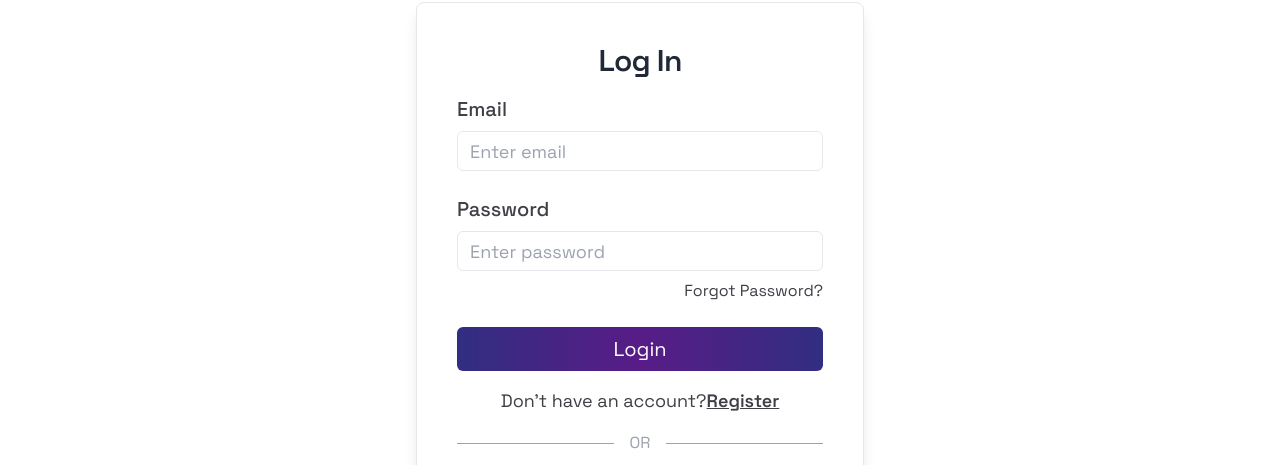
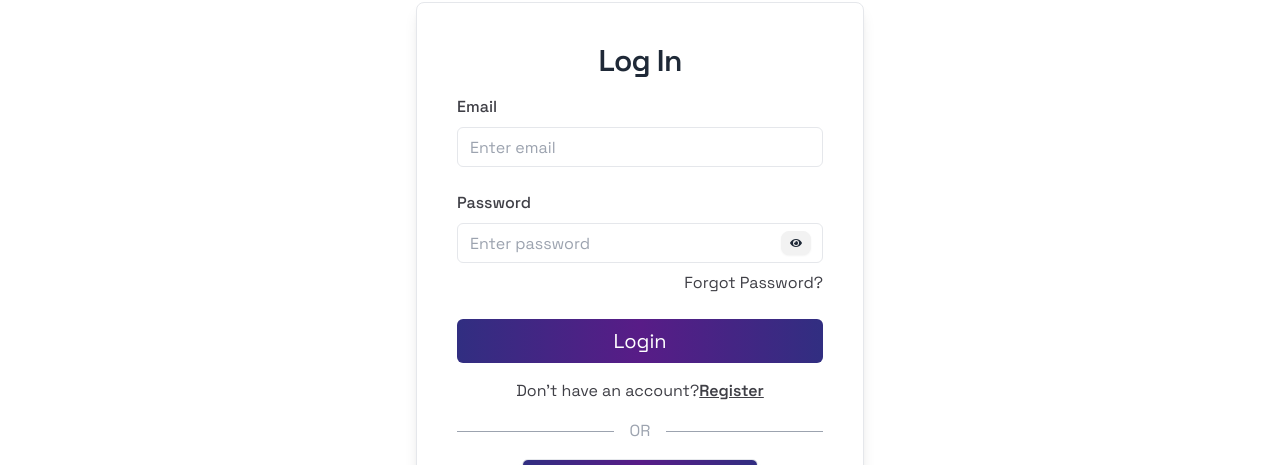
Before and after one commit to mitu058/chill-gamer-client, a React (Vite) app: page /login in a window 1280 px wide. Shown: the part 122-587 px from the top of the page. Built offline with nearby package versions, Linux system fonts and the light colour scheme; no server answers.

Commit message:
linkup social icon with social media

```diff
--- a/src/Components/AddReview.jsx
+++ b/src/Components/AddReview.jsx
@@ -40,7 +40,7 @@ const handelAddReview = e =>{
                 icon: 'success',
                 confirmButtonText: 'Close'
               })
-              form.reset()
+
               navigate('/myreview')
         }
 
--- a/src/Components/AllReview.jsx
+++ b/src/Components/AllReview.jsx
@@ -33,7 +33,7 @@ const AllReview = () => {
   return (
     <div className="my-16 w-[80%] mx-auto">
       <div className="text-center pb-6">
-        <h2 className="text-4xl font-bold">All Reviews</h2>
+        <h2 className="text-4xl pb-4 font-bold">All Reviews</h2>
         <p>Discover a hub of honest and in-depth reviews for all your favorite games. Explore ratings, insights <br /> and experiences from gamers worldwide to guide your next pick.</p>
       </div>
       <div className="flex justify-between mb-8">
--- a/src/Components/MyReview.jsx
+++ b/src/Components/MyReview.jsx
@@ -10,7 +10,7 @@ const MyReview = () => {
   const allReviews = useLoaderData();
   const [reviews, setReviews] = useState([]);
   // const [reviews, setReviews] = useState(allReviews);
-console.log(reviews.length);
+
 
   useEffect(() => {
     if (allReviews?.length > 0 && user?.email) {
--- a/src/Components/ReviewDetails.jsx
+++ b/src/Components/ReviewDetails.jsx
@@ -13,10 +13,7 @@ const ReviewDetails = () => {
 
   const handleAddToWatchlist = (e) => {
     e.preventDefault();
-
-    // Use loader data directly to create the watchlist item
     const watchlistItem = { title, genre, rating, name, writerEmail:email,  email:user?.email, photo, review };
-    console.log(watchlistItem)
     // console.log("Add to watchlist", watchlistItem);
 
     fetch("https://chill-gamer-server-beta.vercel.app/watchlist", {
@@ -26,7 +23,7 @@ const ReviewDetails = () => {
     })
       .then((res) => res.json())
       .then((data) => {
-        console.log("review saved to database", data);
+        // console.log("review saved to database", data);
         if (data.insertedId) {
           Swal.fire({
             text: 'Review add your watchlist',
@@ -42,7 +39,7 @@ const ReviewDetails = () => {
 
 
   return (
-    <div className="flex flex-col items-center bg-gray-50 dark:bg-gray-900 py-10 px-4">
+    <div className="flex flex-col items-center  py-10 px-4">
       <div className="relative w-full max-w-4xl mb-10">
         <img
           src={photo}
--- a/src/Components/UpdateReview.jsx
+++ b/src/Components/UpdateReview.jsx
@@ -38,7 +38,7 @@ const UpdateReview = () => {
                 icon: 'success',
                 confirmButtonText: 'close'
               })
-              form.reset()
+
         }
        })
     }
--- a/src/Pages/Login.jsx
+++ b/src/Pages/Login.jsx
@@ -1,14 +1,18 @@
-import React, { useContext } from "react";
+import React, { useContext, useState } from "react";
 import { Link, useNavigate } from "react-router-dom";
 import { AuthContext } from "../Provider/AuthProvider";
 import { GoogleAuthProvider, signInWithPopup } from "firebase/auth";
 import auth from "../Firebase/firebase.config";
 import toast from "react-hot-toast";
+import { FaEye, FaEyeSlash } from "react-icons/fa";
+
 
 const Login = () => {
   const { signInUser } = useContext(AuthContext);
   const provider = new GoogleAuthProvider();
-  const navigate = useNavigate()
+  const navigate = useNavigate();
+  const [showPasswoed, setShowPassword] = useState(false);
+
   const handelLogin = (e) => {
     e.preventDefault();
     const from = e.target;
@@ -19,11 +23,11 @@ const Login = () => {
     signInUser(email, password)
       .then((result) => {
         // console.log('firebase user login', result.user);
-        toast.success("successfully login")
-      navigate('/')
+        toast.success("successfully login");
+        navigate("/");
       })
       .catch((error) => {
-        toast.error("Failed to login!")
+        toast.error("Failed to login!");
       });
   };
 
@@ -31,11 +35,11 @@ const Login = () => {
     signInWithPopup(auth, provider)
       .then((result) => {
         // console.log('google user login', result.user);
-        toast.success("successfully login with google")
-      navigate('/')
+        toast.success("successfully login with google");
+        navigate("/");
       })
       .catch((error) => {
-        toast.error("Google login failed!")
+        toast.error("Google login failed!");
       });
   };
 
@@ -49,33 +53,41 @@ const Login = () => {
         <div className="space-y-2 text-sm">
           <label
             htmlFor="username"
-            className="block text-xl text-zinc-700 dark:text-zinc-300 font-medium"
+            className="block text-base text-zinc-700 dark:text-zinc-300 font-medium"
           >
             Email
           </label>
           <input
-            className="flex text-lg h-10 w-full rounded-md border px-3 py-2  focus:ring-1 focus-visible:outline-none dark:border-zinc-700"
+            className="flex text-base h-10 w-full rounded-md border px-3 py-2  focus:ring-1 focus-visible:outline-none dark:border-zinc-700"
             placeholder="Enter email"
             name="email"
             type="email"
             required
           />
         </div>
-        <div className="space-y-2 text-sm">
+        <div className="space-y-2 text-sm relative">
           <label
             htmlFor="password"
-            className="block text-xl text-zinc-700 dark:text-zinc-300 font-medium"
+            className="block text-base text-zinc-700 dark:text-zinc-300 font-medium"
           >
             Password
           </label>
           <input
-            className="flex h-10 w-full rounded-md border px-3 py-2 text-lg focus:ring-1 focus-visible:outline-none dark:border-zinc-700"
+            className="flex h-10 w-full rounded-md border px-3 py-2 text-base focus:ring-1 focus-visible:outline-none dark:border-zinc-700"
             id="password"
             placeholder="Enter password"
             name="password"
-            type="password"
+            type={showPasswoed ? "text" : "password"}
             required
           />
+
+          <div
+            onClick={() => setShowPassword(!showPasswoed)}
+            className="btn btn-xs absolute right-3 top-8"
+          >
+            {showPasswoed ? <FaEyeSlash></FaEyeSlash> : <FaEye></FaEye>}
+          </div>
+
           <div className="flex justify-end text-xs">
             <a
               href="#"
@@ -89,7 +101,7 @@ const Login = () => {
           Login
         </button>
       </form>
-      <p className="text-center text-lg text-zinc-700 dark:text-zinc-300">
+      <p className="text-center text-base text-zinc-700 dark:text-zinc-300">
         Don&apos;t have an account?
         <Link to="/register" className="font-semibold underline">
           Register
--- a/src/Pages/Register.jsx
+++ b/src/Pages/Register.jsx
@@ -2,7 +2,7 @@ import React, { useContext, useState } from "react";
 import { Link, useNavigate } from "react-router-dom";
 import { AuthContext } from "../Provider/AuthProvider";
 import Swal from "sweetalert2";
-import { FaEye, FaEyeSlash, FaRegEyeSlash } from "react-icons/fa";
+import { FaEye, FaEyeSlash } from "react-icons/fa";
 import toast from "react-hot-toast";
 
 const Register = () => {
@@ -85,13 +85,13 @@ const Register = () => {
         <form onSubmit={handleRegister} className="space-y-6">
           <div className="space-y-2 text-sm">
             <label
-              className="text-xl font-medium leading-none text-zinc-700 dark:text-zinc-300"
+              className="text-base font-medium leading-none text-zinc-700 dark:text-zinc-300"
               htmlFor="email"
             >
               Name
             </label>
             <input
-              className="flex text-lg h-10 w-full rounded-md border px-3 py-2  focus-visible:outline-none dark:border-zinc-700"
+              className="flex text-base h-10 w-full rounded-md border px-3 py-2  focus-visible:outline-none dark:border-zinc-700"
               placeholder="Enter your name"
               name="name"
               type="text"
@@ -99,13 +99,13 @@ const Register = () => {
           </div>
           <div className="space-y-2 text-sm">
             <label
-              className="text-xl font-medium leading-none text-zinc-700 dark:text-zinc-300"
+              className="text-base font-medium leading-none text-zinc-700 dark:text-zinc-300"
               htmlFor="email"
             >
               Email
             </label>
             <input
-              className="flex text-xl h-10 w-full rounded-md border px-3 py-2  focus-visible:outline-none dark:border-zinc-700"
+              className="flex text-base h-10 w-full rounded-md border px-3 py-2  focus-visible:outline-none dark:border-zinc-700"
               placeholder="Enter your email"
               name="email"
               type="email"
@@ -113,13 +113,13 @@ const Register = () => {
           </div>
           <div className="space-y-2 text-sm relative">
             <label
-              className="text-xl font-medium leading-none text-zinc-700 dark:text-zinc-300"
+              className="text-base font-medium leading-none text-zinc-700 dark:text-zinc-300"
               htmlFor="password_"
             >
               Password
             </label>
             <input
-              className="flex text-xl h-10 w-full rounded-md border px-3 py-2  focus-visible:outline-none dark:border-zinc-700"
+              className="flex text-base h-10 w-full rounded-md border px-3 py-2  focus-visible:outline-none dark:border-zinc-700"
               type={showPasswoed ? "text" : "password"}
               placeholder="password"
               name="password"
@@ -135,13 +135,13 @@ const Register = () => {
 
           <div className="space-y-2 text-sm">
             <label
-              className="text-xl font-medium leading-none text-zinc-700 dark:text-zinc-300"
+              className="text-base font-medium leading-none text-zinc-700 dark:text-zinc-300"
               htmlFor="password_"
             >
               Photo
             </label>
             <input
-              className="flex text-xl h-10 w-full rounded-md border px-3 py-2  focus-visible:outline-none dark:border-zinc-700"
+              className="flex text-base h-10 w-full rounded-md border px-3 py-2  focus-visible:outline-none dark:border-zinc-700"
               placeholder="photo"
               name="photo"
               type="url"
@@ -151,7 +151,7 @@ const Register = () => {
             Register
           </button>
         </form>
-        <p className="text-center text-lg text-zinc-700 pt-4 dark:text-zinc-300">
+        <p className="text-center text-base text-zinc-700 pt-4 dark:text-zinc-300">
           Don&apos;t have an account?
           <Link to="/login" className="font-semibold underline">
             Login
```
Also changed, not shown: 1 other file (tests, documents, lock files or other folders).
